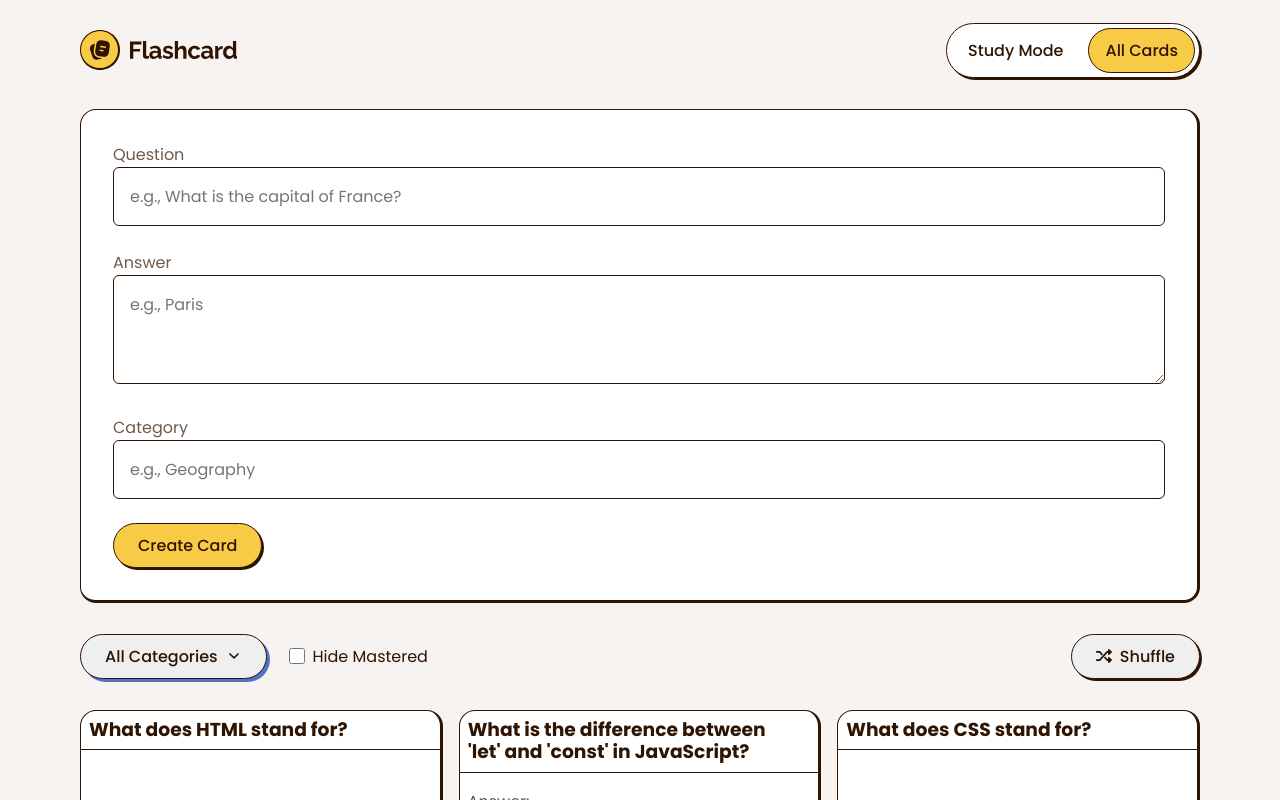
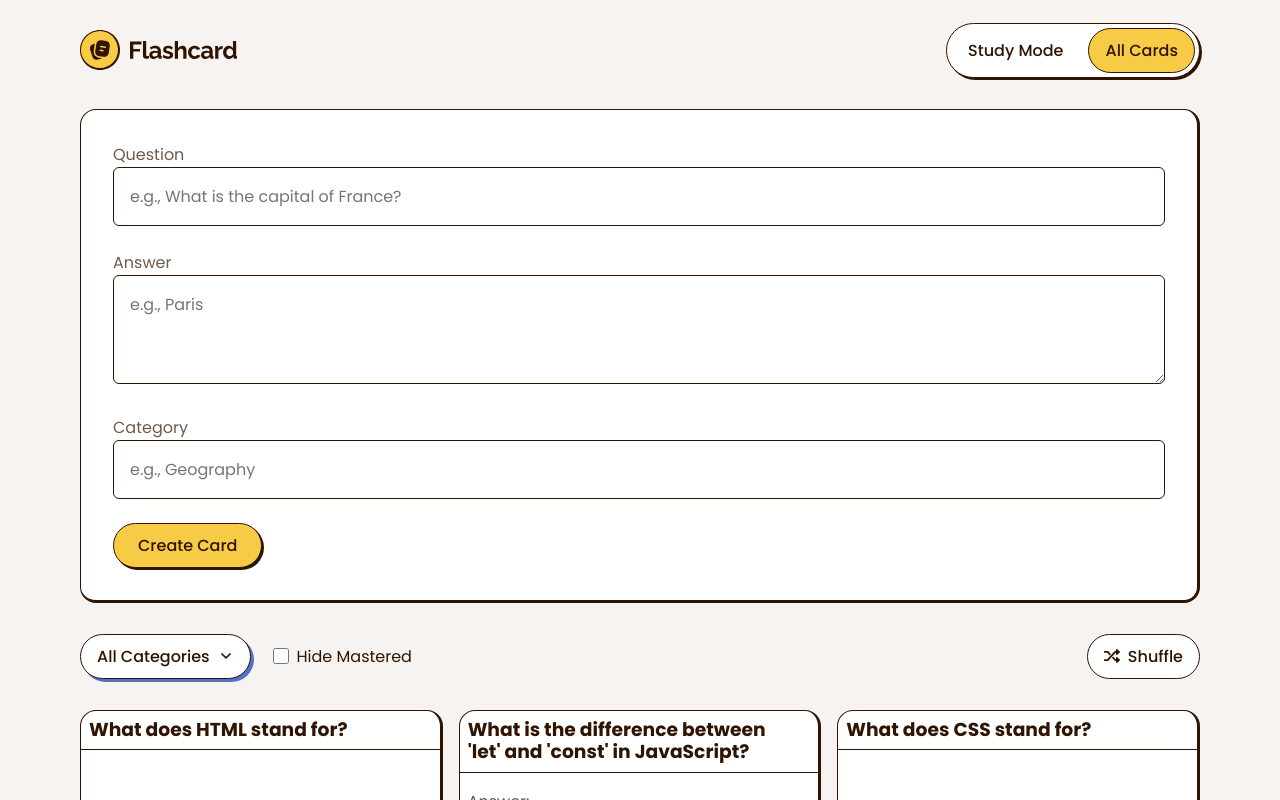
Before and after one commit to jkaps9/flashcard-app, a React (Vite) app: page / in a window 1280 px wide. Shown: the top 800 px of the page. Built offline with nearby package versions, Linux system fonts and the light colour scheme.

Commit message:
update filter row buttons to border buttons

```diff
--- a/src/components/CardManager.jsx
+++ b/src/components/CardManager.jsx
@@ -155,7 +155,11 @@ export default function CardManager({ studyMode, toggleView }) {
                 <label htmlFor="hideMastered">Hide Mastered</label>
               </div>
             </div>
-            <button className="btn" type="button" onClick={handleShuffle}>
+            <button
+              className="btn btn--border"
+              type="button"
+              onClick={handleShuffle}
+            >
               <img src={ShuffleIcon} alt="" aria-hidden="true"></img>
               Shuffle
             </button>
--- a/src/components/DropdownList.jsx
+++ b/src/components/DropdownList.jsx
@@ -70,7 +70,7 @@ export default function DropdownList({
       <button
         ref={buttonRef}
         type="button"
-        className="btn"
+        className="btn btn--border"
         aria-expanded={isOpen}
         id="categoryFilterButton"
         onClick={() => setIsOpen(!isOpen)}
```
